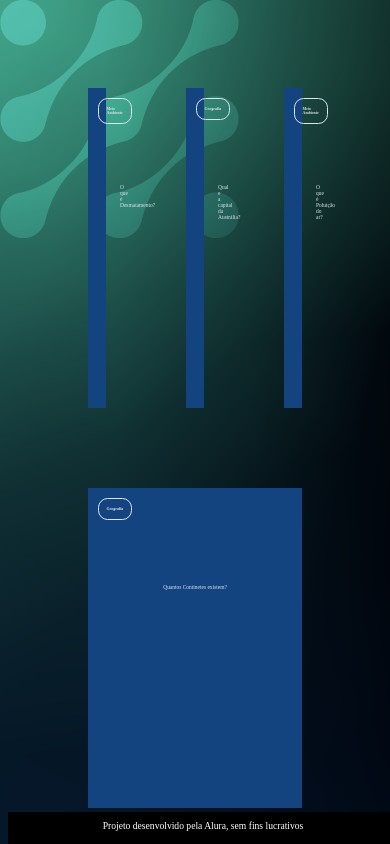
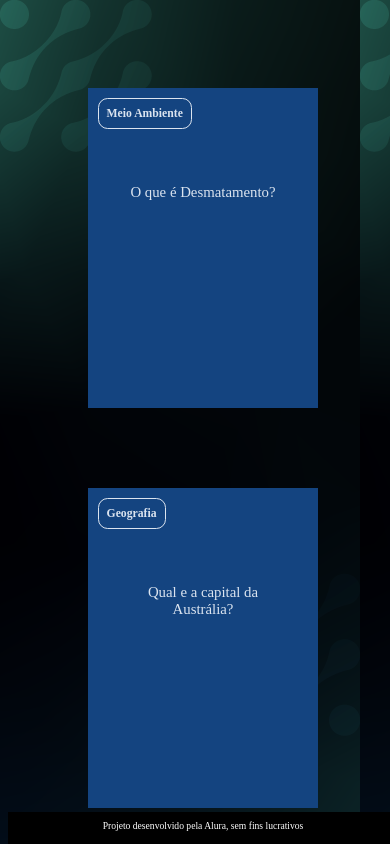
Before and after one commit to amandamachado1/flash_cards_amanda, a plain HTML site: page index.html in a window 390 px wide. Shown: the top 844 px of the page. Drawn offline with Linux system fonts and the light colour scheme.

Commit message:
1133 hors

```diff
--- a/assets/style.css
+++ b/assets/style.css
@@ -96,3 +96,21 @@ footer p {
     font-size: 0.6rem;
     margin-top: 0.5rem;
 }
+
+@media (max-width:560px){
+
+    body{
+     background: url(img/bg-mobile.webp);
+    }
+.cartao{
+    flex: 1 0 calc(100% - 1rem);
+}
+.cartao__conteudo h3{
+font-size: 3vw;
+}
+.cartao__conteudo p{
+    font-size: 3.8vw;
+}
+
+
+}
```
